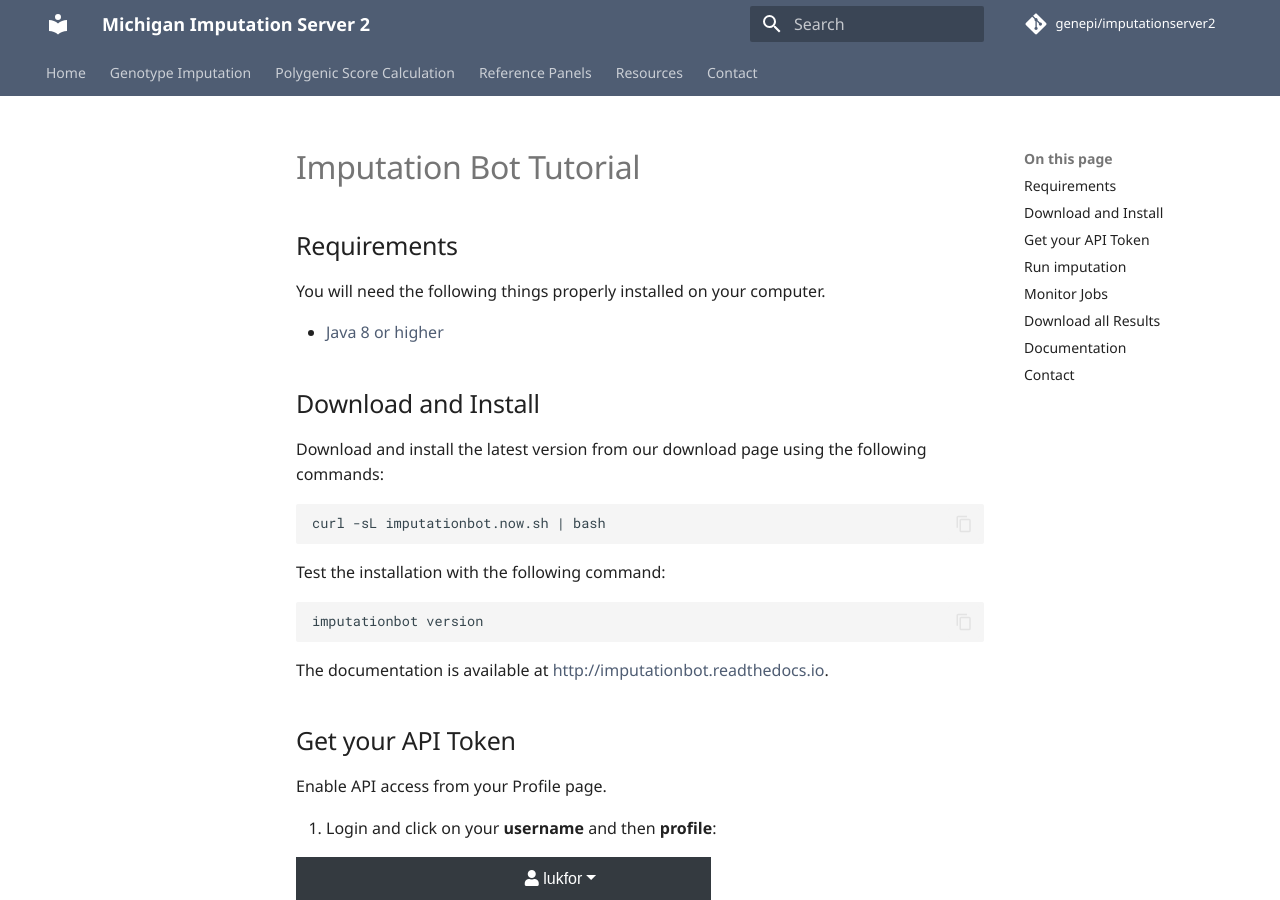
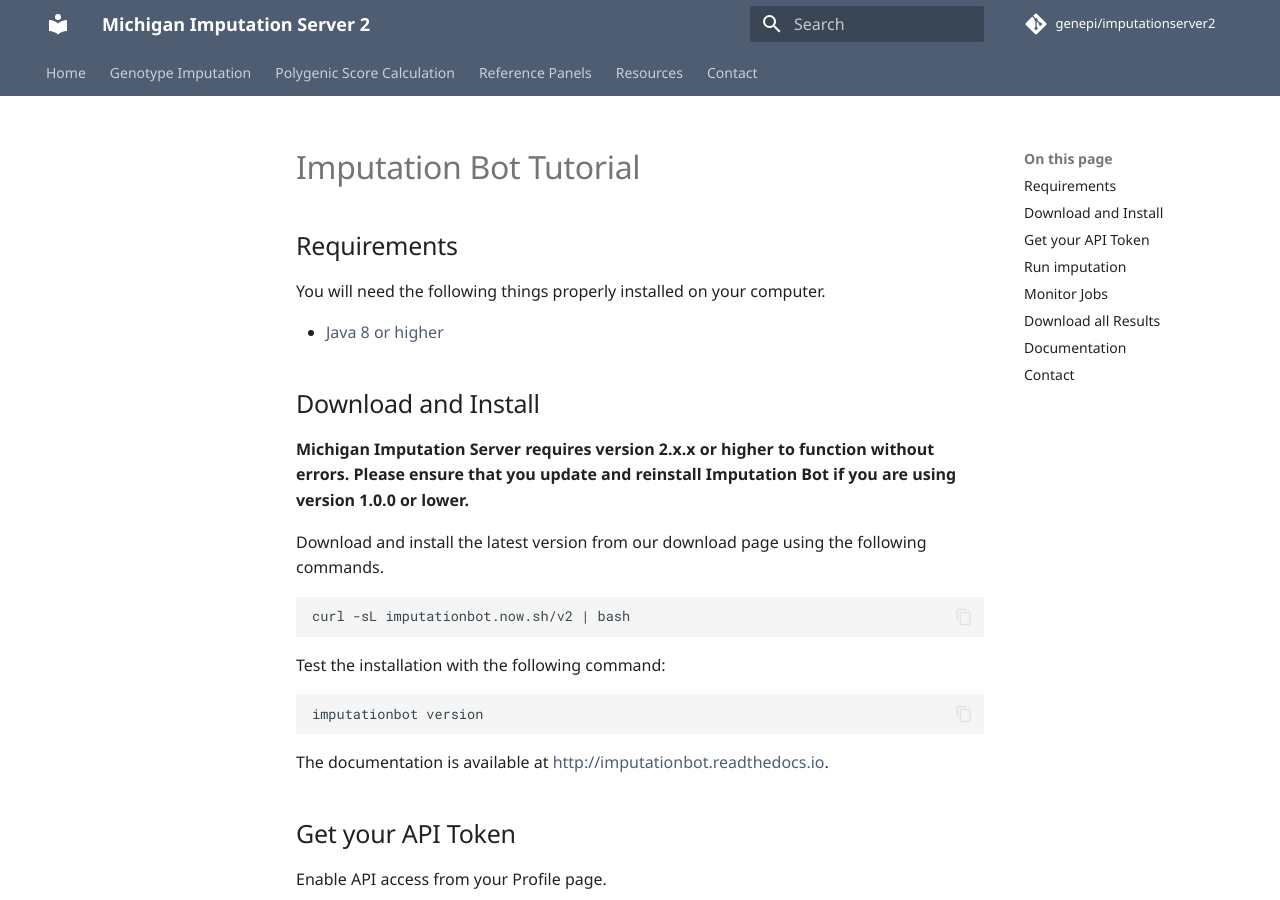
Before and after one commit to genepi/michigan-imputationserver, an MkDocs documentation site: the page built from docs/tutorials/imputationbot.md, in a window 1280 px wide and 900 px high. Built offline with MkDocs 1.6.1 and Material for MkDocs 9.7.7, drawn with Linux system fonts in a browser that asks for light colours; some web fonts are replaced; comment, search, counter and statistics services are not loaded; some of the changed text lies outside the part shown.

Commit message:
Update imputationbot.md

````diff
--- a/docs/tutorials/imputationbot.md
+++ b/docs/tutorials/imputationbot.md
@@ -9,10 +9,12 @@
 
 ## Download and Install
 
-Download and install the latest version from our download page using the following commands:
+**Michigan Imputation Server requires version 2.x.x or higher to function without errors. Please ensure that you update and reinstall Imputation Bot if you are using version 1.0.0 or lower.**
+
+Download and install the latest version from our download page using the following commands.
 
 ```
-curl -sL imputationbot.now.sh | bash
+curl -sL imputationbot.now.sh/v2 | bash
 ```
 
 
@@ -23,7 +25,6 @@
 ```
 
 The documentation is available at [http://imputationbot.readthedocs.io](http://imputationbot.readthedocs.io).
-
 
 ## Get your API Token
 
@@ -52,7 +53,7 @@
 ```
 
 ```
-Imputation Bot 0.8.3 🤖
+Imputation Bot 2.0.0 🤖
 https://imputationserver.sph.umich.edu
 (c) 2019-2020 Lukas Forer, Sebastian Schoenherr and Christian Fuchsberger
 Built by lukas on 2020-09-01T11:31:10Z
````
